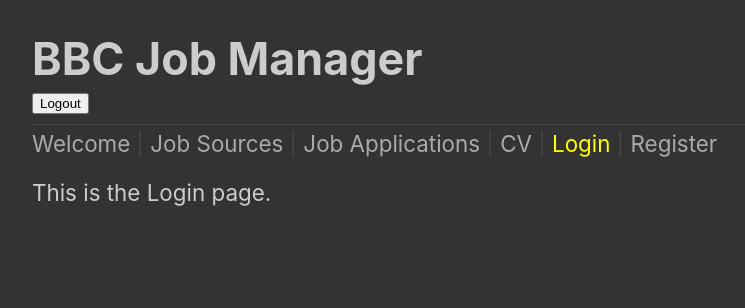
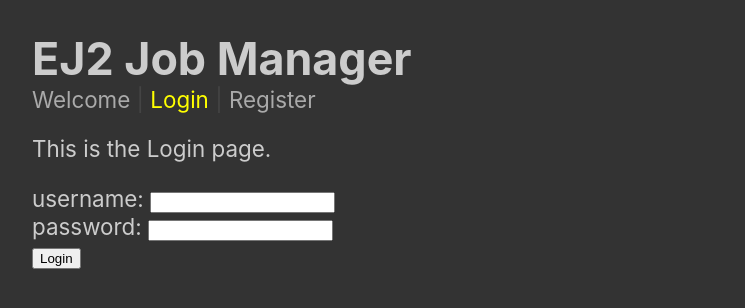
Before and after one commit to bekircbc/bbc-jobapp-mern, a React (Vite) app: page /login in a window 1280 px wide. Shown: the top 308 px of the page, without its empty margins (0-745 px from the left). Built offline with nearby package versions, Linux system fonts and the light colour scheme; no server answers.

Commit message:
routing works..

```diff
--- a/src/App.jsx
+++ b/src/App.jsx
@@ -15,7 +15,10 @@
 
 function App() {
   const [jobSources, setJobSources] = useState([]);
-  const [currentUser, setCurrentUser] = useState({});
+  const [currentUser, setCurrentUser] = useState({
+    username: "anonymousUser",
+    accessGroups: ["loggedOutUsers"],
+  });
   const [username, setUsername] = useState("");
   const [password, setPassword] = useState("");
   const [message, setMessage] = useState("");
@@ -24,12 +27,14 @@
     return currentUser.username !== "anonymousUser";
   };
 
-  const currentUserIsInAccessGroup = (accessGroup) => {
-    if (currentUser.accessGroups) {
-      return currentUser.accessGroups.includes(accessGroup);
-    } else {
-      return false;
+  const currentUserIsInAccessGroups = (accessGroups) => {
+    let rb = false;
+    accessGroups.forEach((accessGroup) => {
+      if (currentUser.accessGroups.includes(accessGroup)) {
+        rb = true;
       }
+    });
+    return rb;
   };
 
   const getJobSources = () => {
@@ -57,7 +62,7 @@
           headers: { "Content-Type": "application/json" },
           body: JSON.stringify({
             username: "anonymousUser",
-            password: "anonymous123",
+            password: "anonymousUser123",
           }),
         });
         if (response.ok) {
@@ -93,12 +98,16 @@
 
   const handleLogoutButton = () => {
     localStorage.removeItem("token");
-    setCurrentUser({ username: "anonymousUser" });
+    setCurrentUser({
+      username: "anonymousUser",
+      accessGroups: ["loggedOutUsers"],
+    });
   };
 
   return (
     <div className="App">
-      <h1>BBC Job Manager</h1>
+      <>
+        <h1>EJ2 Job Manager</h1>
         {userIsLoggedIn() && (
           <div className="loggedInInfo">
             {currentUser.firstName} {currentUser.lastName}{" "}
@@ -109,14 +118,25 @@
         )}
         <nav>
           <NavLink to="/welcome">Welcome</NavLink>
+
+          {currentUserIsInAccessGroups(["jobSeekers", "administrators"]) && (
             <NavLink to="/job-sources">Job Sources</NavLink>
+          )}
+
+          {currentUserIsInAccessGroups(["administrators"]) && (
             <NavLink to="/job-applications">Job Applications</NavLink>
+          )}
+
+          {currentUserIsInAccessGroups(["companies", "administrators"]) && (
             <NavLink to="/cv">CV</NavLink>
+          )}
+
           <NavLink to="/login">Login</NavLink>
           <NavLink to="/register">Register</NavLink>
         </nav>
         <Routes>
           <Route path="/welcome" element={<PageWelcome />} />
+          {currentUserIsInAccessGroups(["jobSeekers", "administrators"]) && (
             <Route
               path="/job-sources"
               element={
@@ -126,8 +146,14 @@
                 />
               }
             />
+          )}
+          k
+          {currentUserIsInAccessGroups(["administrators"]) && (
             <Route path="/job-applications" element={<PageJobApplications />} />
+          )}
+          {currentUserIsInAccessGroups(["companies", "administrators"]) && (
             <Route path="/cv" element={<PageCv />} />
+          )}
           <Route
             path="/login"
             element={
@@ -136,7 +162,7 @@
                 jobSources={jobSources}
                 userIsLoggedIn={userIsLoggedIn}
                 currentUser={currentUser}
-              currentUserIsInAccessGroup={currentUserIsInAccessGroup}
+                currentUserIsInAccessGroups={currentUserIsInAccessGroups}
                 handleLogoutButton={handleLogoutButton}
                 handleLoginButton={handleLoginButton}
                 username={username}
@@ -148,6 +174,7 @@
           />
           <Route path="/register" element={<PageRegister />} />
         </Routes>
+      </>
     </div>
   );
 }
--- a/src/pages/PageLogin.jsx
+++ b/src/pages/PageLogin.jsx
@@ -3,7 +3,7 @@
   jobSources,
   userIsLoggedIn,
   currentUser,
-  currentUserIsInAccessGroup,
+  currentUserIsInAccessGroups,
   handleLogoutButton,
   handleLoginButton,
   username,
```
Lines whose indentation alone changed are shown as unchanged.
